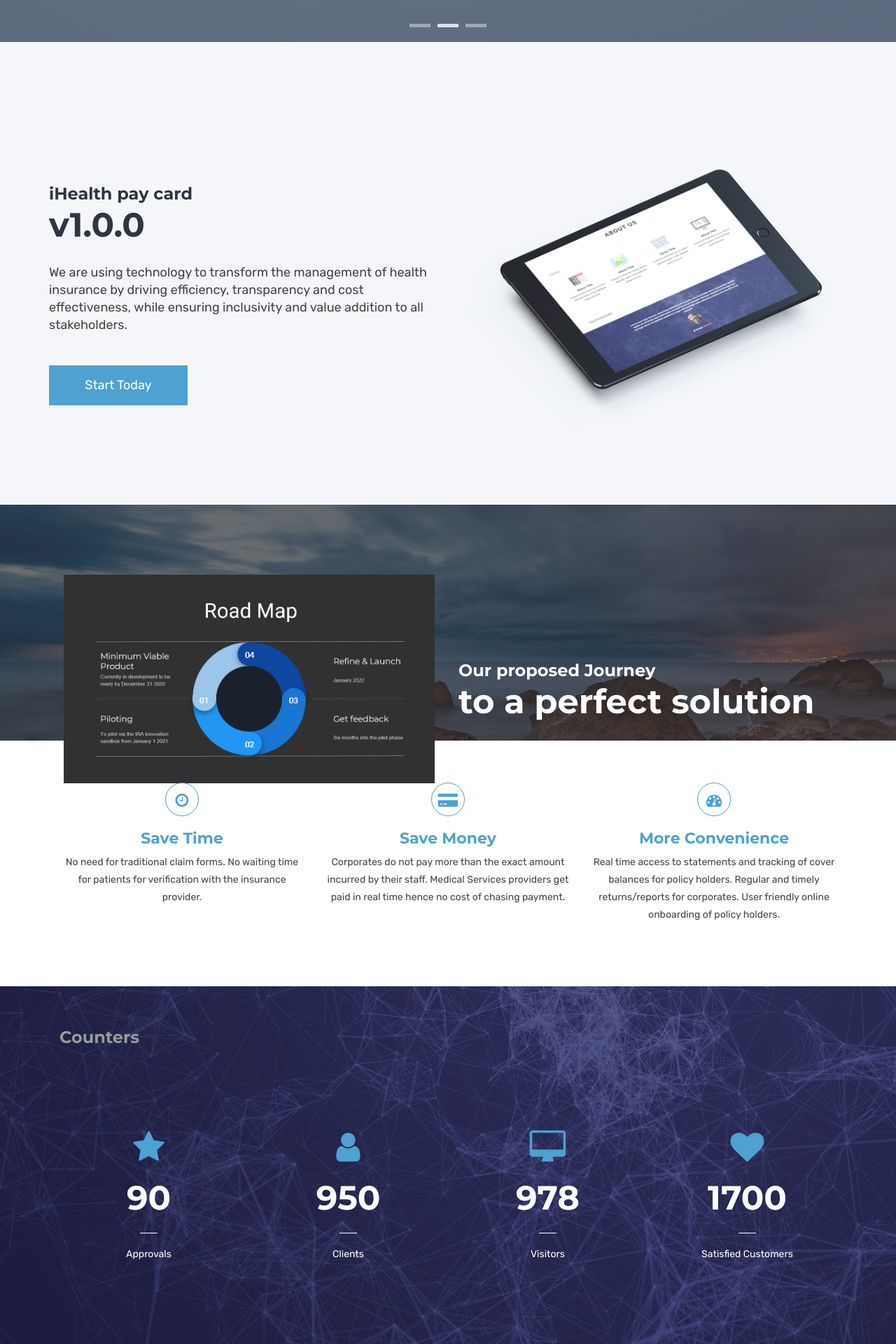
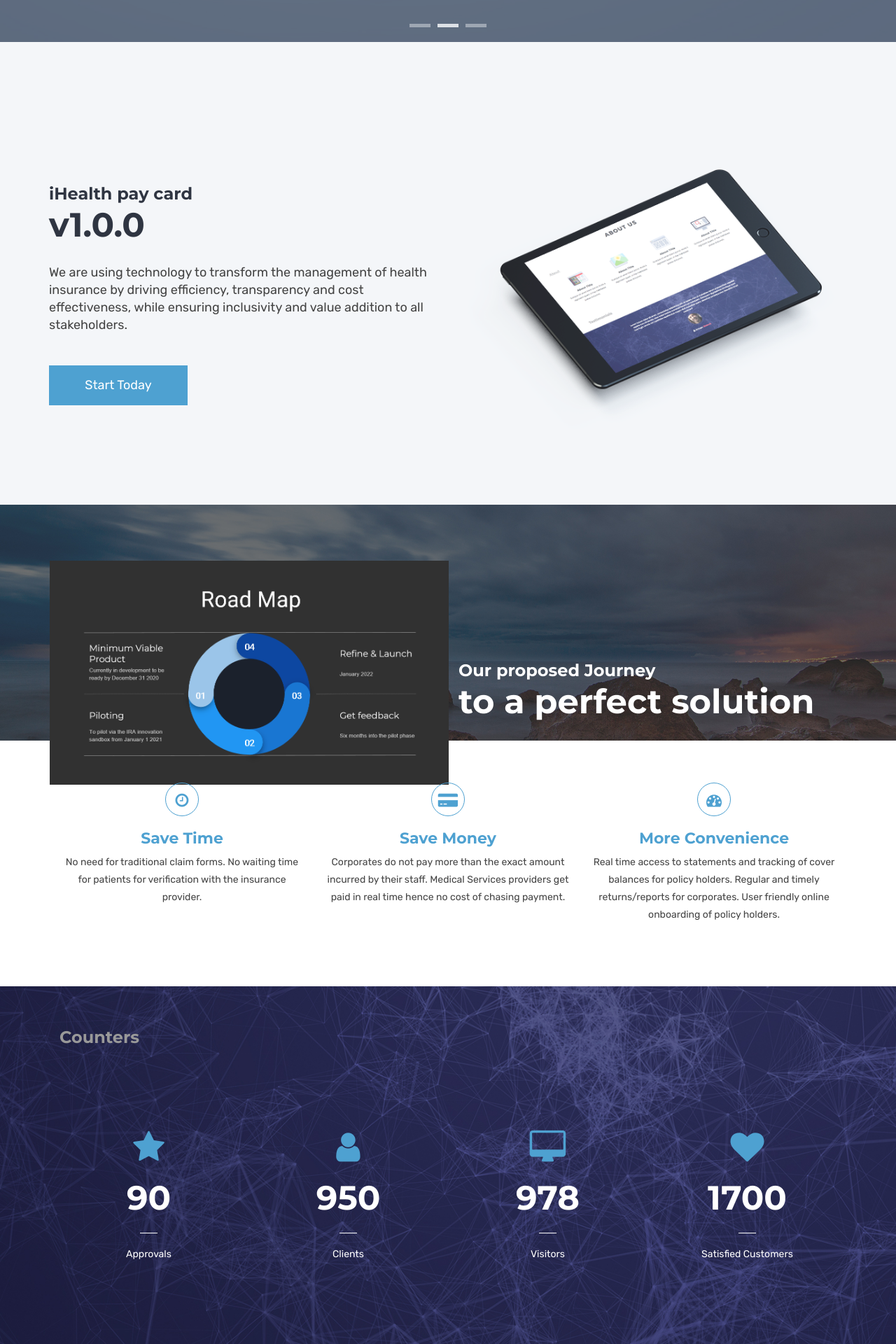
Before and after one commit to iHealth-paycard/ihealth, a Jekyll site: the page built from index.html, in a window 1280 px wide. Shown: the part 1020-2940 px from the top of the page at 70% size. Built offline with Jekyll 4.4.1, drawn with Linux system fonts in a browser that asks for light colours.

Commit message:
modified index.html

```diff
--- a/assets/js/main.js
+++ b/assets/js/main.js
@@ -250,7 +250,7 @@ function detectmob() {
       <div class="row">
         <div class="col-xs-12 col-sm-6">
           <figure>
-            <img style="position: absolute; top: 0; bottom: 0; right: 5px ;left: 1px; padding: 20px" src="${BASE_PATH}/assets/images/bg/road_map.png" alt="">
+            <img style="position: absolute; top: 0; bottom: 0; right: 5px ;left: 1px; padding: 0px" src="${BASE_PATH}/assets/images/bg/road_map.png" alt="">
           </figure>
         </div>
         <div class="col-xs-12 col-sm-6">
--- a/index.html
+++ b/index.html
@@ -53,7 +53,7 @@ canonical: https://ihealth.github.io
       </div>
 	<!-- End Road Map -->
 
-  <div class="container"></div>
+  <div class="mb-60"></div>
   <div class="mb-60"></div>
 	<div id="features" class="container">
 	<!-- SERVICES -->
```
